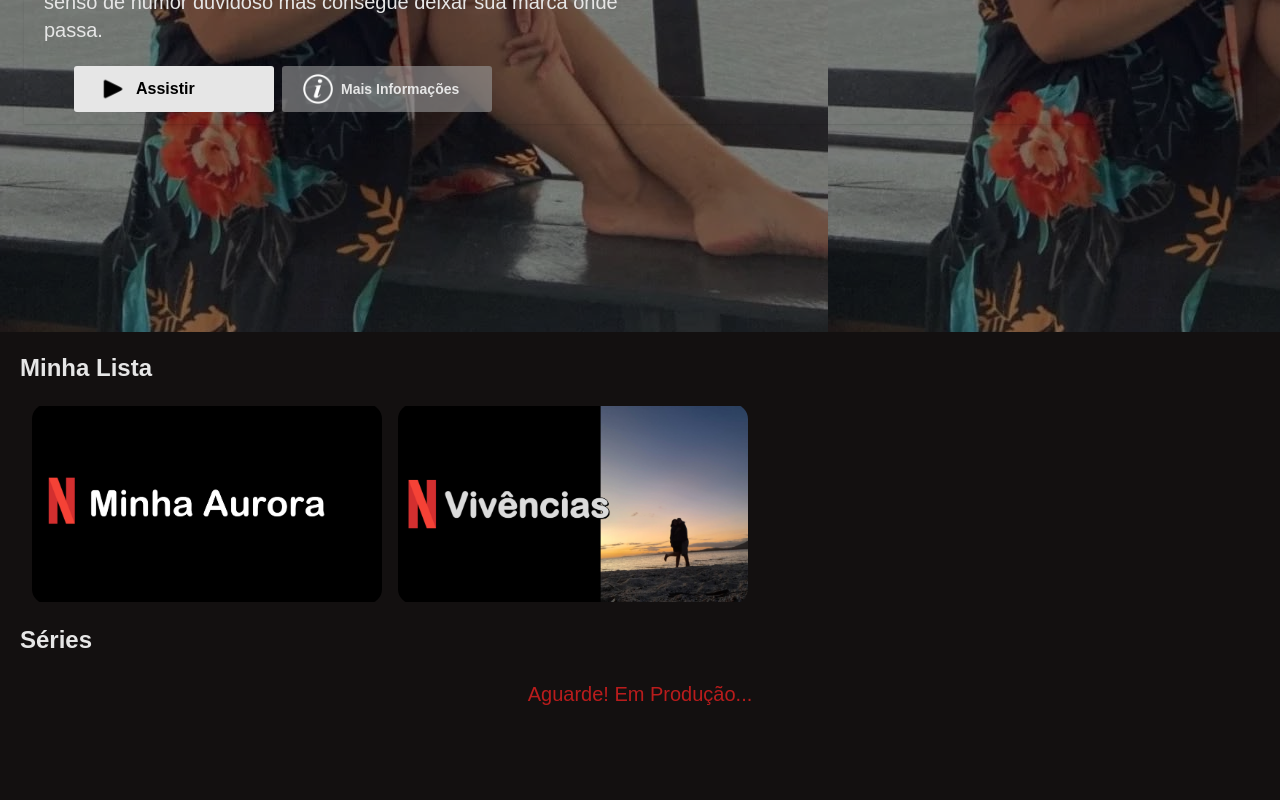
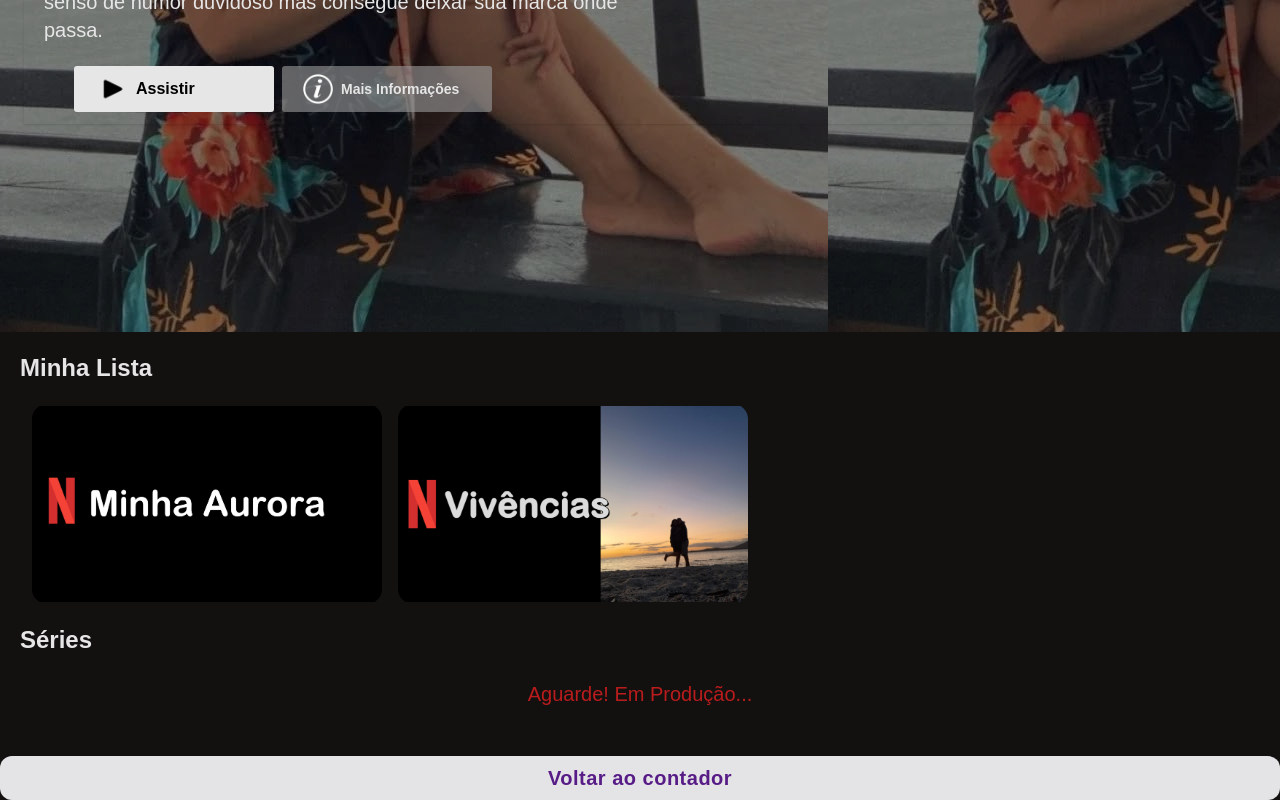
Before and after one commit to Nathan-013/Countdown-next, a Next.js app: page /Final in a window 1280 px wide. Shown: the part 368-1168 px from the top of the page. Before the commit the page ends 1124 px from the top, so only its background shows below. Built offline with nearby package versions, Linux system fonts and the light colour scheme.

Commit message:
att contador

```diff
--- a/app/Final/Netflix.jsx
+++ b/app/Final/Netflix.jsx
@@ -1,6 +1,7 @@
 'use client'
 
 import Image from "next/image"
+import Link from "next/link"
 import { useState } from "react"
 
 import logoNetflix from "../public/logo.png"
@@ -89,6 +90,13 @@ export default function FinalPage() {
           </li>
         </ul>
       </section>
+
+      <Link
+        className='bg-zinc-200 hover:bg-zinc-400 text-purple-900 font-bold text-xl tracking-wide px-6 py-2 rounded-xl flex justify-center'
+        href="/"
+      >
+        Voltar ao contador
+      </Link>
     </div>
   )
 }
--- a/app/Final/Vivencias/page.js
+++ b/app/Final/Vivencias/page.js
@@ -10,9 +10,6 @@ export default function VivenciasPage() {
 
       <div >
         <section className="filme flex flex-col gap-8" >
-          <h5 className="text-3xl font-black text-red-700 border p-3 border-yellow-500">
-            ⚠️ Tô de olho, nem tenta! ⚠️
-          </h5>
           <video
             src={filme}
             controls="controls"
--- a/app/Final/minhaAurora/page.js
+++ b/app/Final/minhaAurora/page.js
@@ -10,9 +10,6 @@ export default function MinhaAuroraPage() {
 
       <div >
         <section className="filme flex flex-col gap-8" >
-          <h5 className="text-3xl font-black text-red-700 border p-3 border-yellow-500">
-            ⚠️ Tô de olho, nem tenta! ⚠️
-          </h5>
           <video
             src={filme}
             controls="controls"
--- a/app/page.js
+++ b/app/page.js
@@ -27,15 +27,15 @@ const CountDown = ({ names, day, hour, minute, second }) => {
       </div>
     </>)
   } else if (day + hour + minute + second < 0) {
-    const [day, hour, minute, second] = useCountDown('07/02/2024 14:00:00')
+    const [day, hour, minute, second] = useCountDown('02/13/2025 08:00:00') // dia 12 é o certo
     return (
       <section className="flex flex-col gap-5">
        <div className="flex flex-col gap-3">
           <h1 className='text-3xl lg:text-5xl font-bold text-center text-purple-600'>
-            Agora que acabou
+            Nathan e Iza Caroline
           </h1>
           <h1 className='text-xl lg:text-3xl font-bold text-center text-purple-300'>
-            Outra contagem continua...
+          💜
           </h1>
        </div>
         <div className='flex justify-center gap-10 w-30 flex-wrap'>
```
